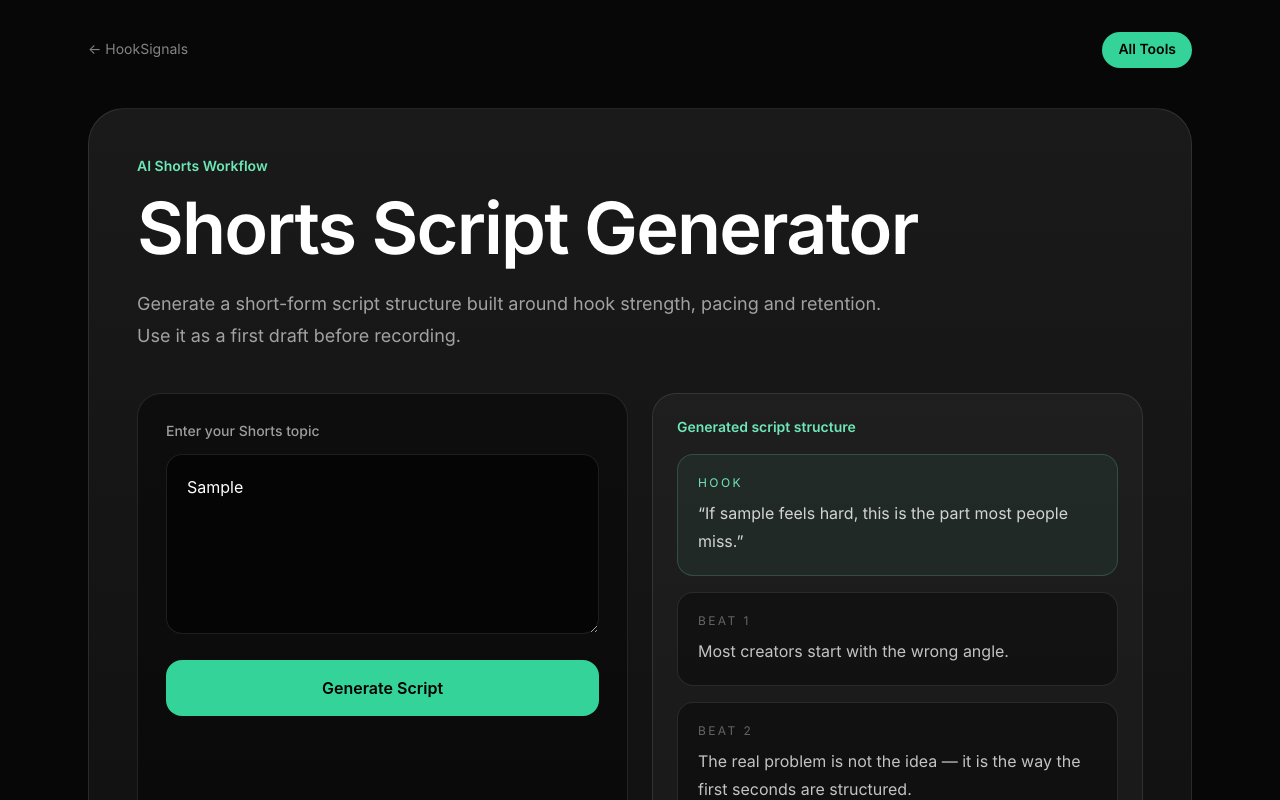
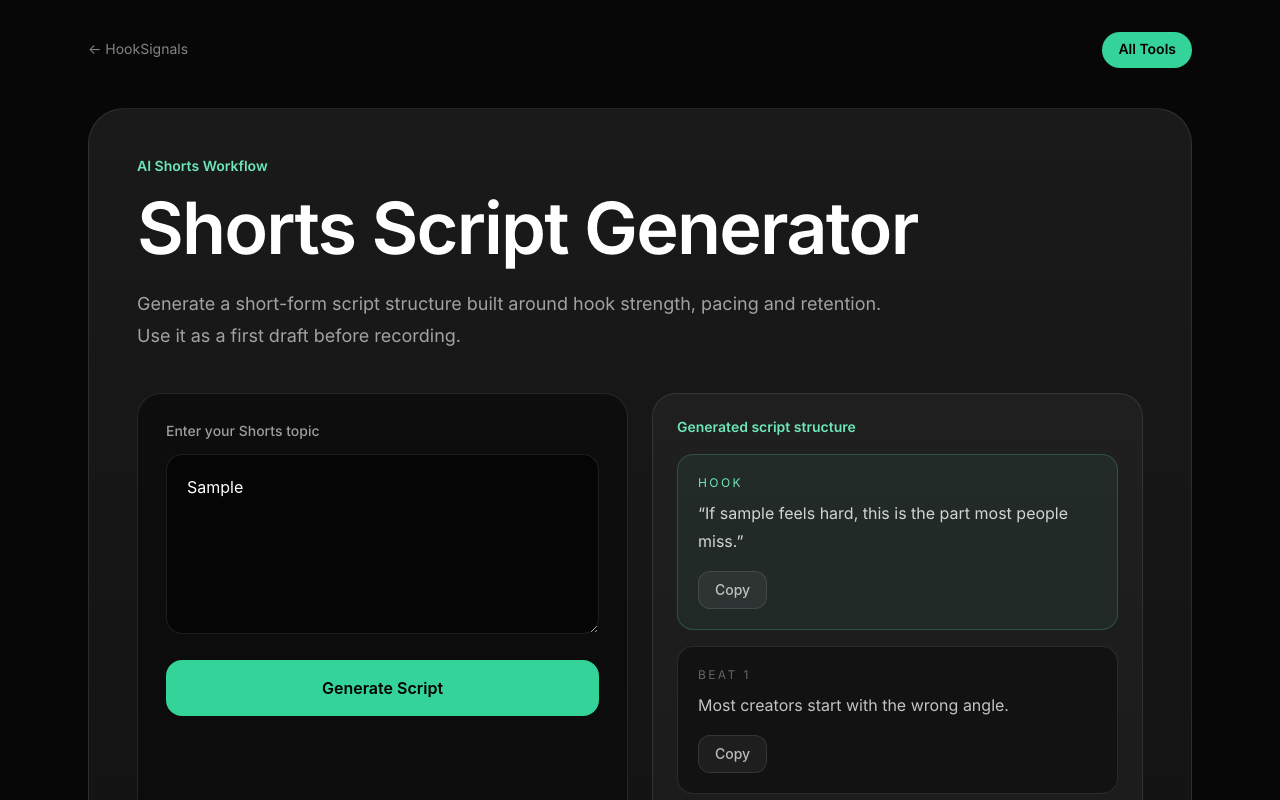
Before and after one commit to ValeBid/-hooksignals-site, a Next.js app: page /shorts-script-generator in a window 1280 px wide. Both pictures are taken after typing "Sample" into the empty fields and a click on the button "Generate Script". Shown: the top 800 px of the page. Built offline with nearby package versions, Linux system fonts and the light colour scheme.

Commit message:
Update page.tsx
add copy buttons to shorts generator

```diff
--- a/app/shorts-script-generator/page.tsx
+++ b/app/shorts-script-generator/page.tsx
@@ -1,6 +1,7 @@
 "use client";
 
 import { useState } from "react";
+import CopyButton from "../components/copy-button";
 import RelatedTools from "../components/related-tools";
 
 function generateScript(topic: string) {
@@ -125,6 +126,7 @@ export default function ShortsScriptGeneratorPage() {
                         Hook
                       </p>
                       <p className="leading-7 text-white/80">“{script.hook}”</p>
+                      <CopyButton text={script.hook} />
                     </div>
 
                     {script.body.map((line, index) => (
@@ -135,7 +137,10 @@ export default function ShortsScriptGeneratorPage() {
                         <p className="mb-2 text-xs uppercase tracking-[0.2em] text-white/35">
                           Beat {index + 1}
                         </p>
-                        {line}
+
+                        <p>{line}</p>
+
+                        <CopyButton text={line} />
                       </div>
                     ))}
 
@@ -143,7 +148,10 @@ export default function ShortsScriptGeneratorPage() {
                       <p className="mb-2 text-xs uppercase tracking-[0.2em] text-white/35">
                         CTA
                       </p>
+
                       <p className="leading-7 text-white/75">“{script.cta}”</p>
+
+                      <CopyButton text={script.cta} />
                     </div>
                   </div>
 
@@ -174,6 +182,7 @@ export default function ShortsScriptGeneratorPage() {
             </div>
           ))}
         </section>
+
         <RelatedTools />
       </section>
     </main>
```
